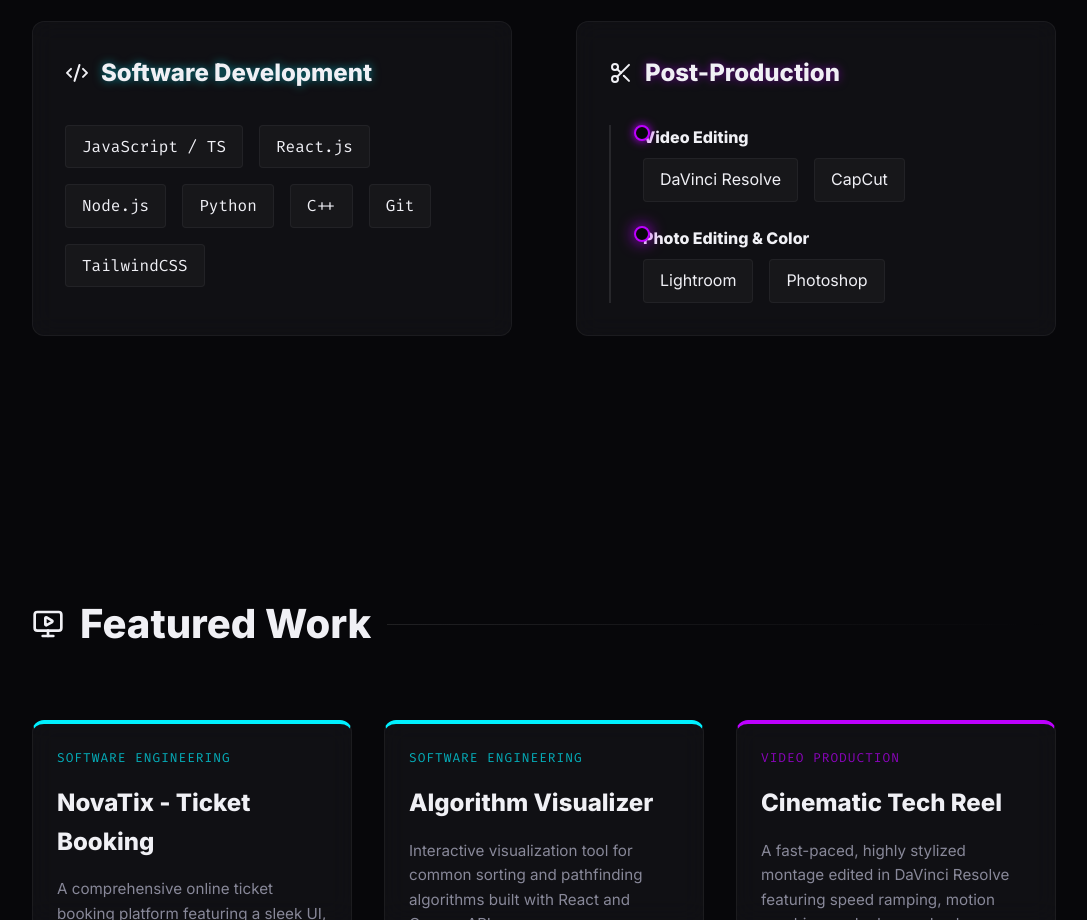
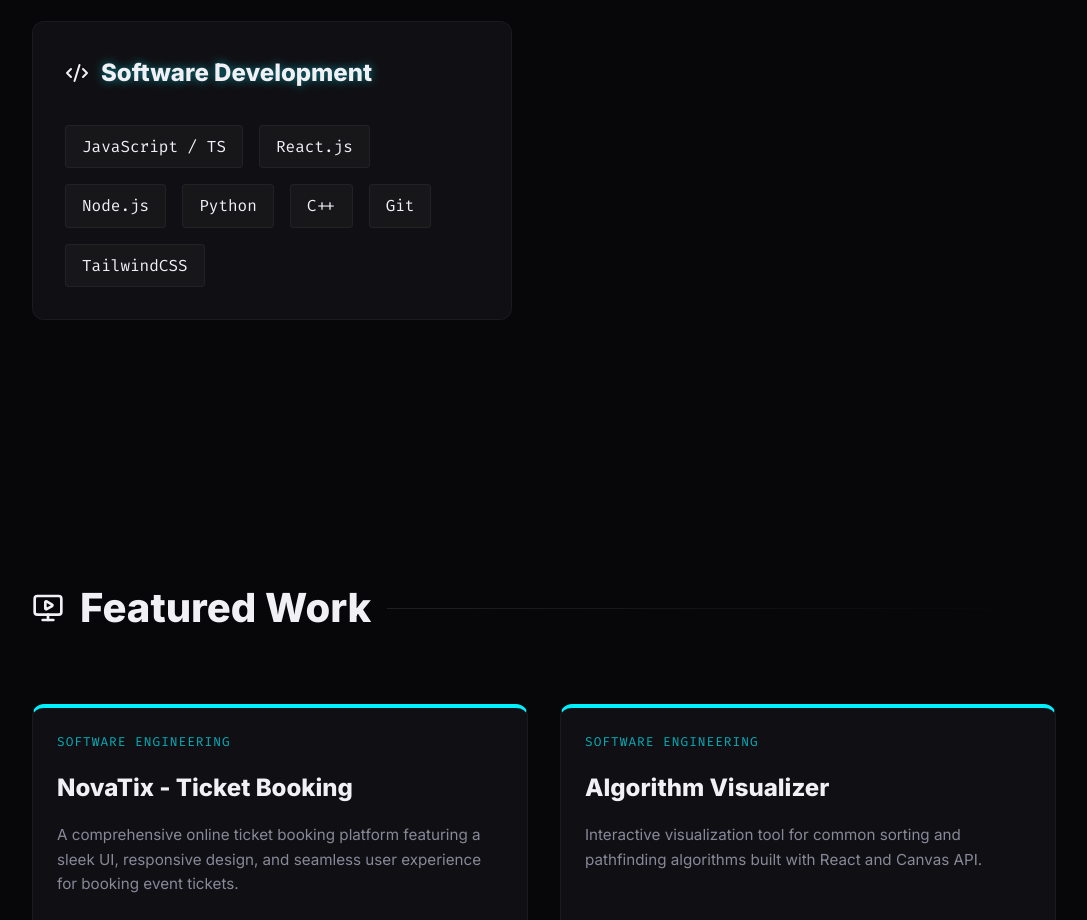
Before and after one commit to Soham-0207/Portfolio, a React (Vite) app: page / in a window 1280 px wide. Shown: the part 1880-2800 px from the top of the page, without its empty margins (96-1183 px from the left). Built offline with nearby package versions, Linux system fonts and the light colour scheme.

Commit message:
Remove Video and Photo Editor sections

```diff
--- a/src/App.jsx
+++ b/src/App.jsx
@@ -100,16 +100,7 @@ function App() {
                 <span className="glow-cyan">{typedText}</span>
                 <span style={{ animation: 'blink 1s step-end infinite', borderRight: '2px solid var(--accent-cyan)' }}></span>
               </div>
-              <div className="role-separator"></div>
-              <div style={{ color: 'var(--accent-purple)', display: 'flex', alignItems: 'center', gap: '0.5rem' }}>
-                <motion.div
-                  animate={{ rotate: [0, 10, -10, 0] }}
-                  transition={{ repeat: Infinity, duration: 2, ease: "easeInOut" }}
-                >
-                  <Film size={20} className="glow-purple" />
-                </motion.div>
-                Video & Photo Editor
-              </div>
+
             </motion.div>
 
             <motion.div
@@ -259,58 +250,7 @@ function App() {
             </div>
           </motion.div>
 
-          <motion.div
-            variants={fadeInUp}
-            className="glass-panel"
-            style={{ padding: '2rem' }}
-            whileHover={{ scale: 1.02 }}
-          >
-            <h3 className="skill-category-title glow-purple" style={{ animation: 'float 6s ease-in-out infinite reverse' }}>
-              <Scissors size={24} /> Post-Production
-            </h3>
-            <div className="timeline-track">
-              <div style={{ paddingBottom: '1.5rem', position: 'relative' }}>
-                <div className="timeline-node" style={{ borderColor: 'var(--accent-purple)', animation: 'pulse-glow 2s infinite' }}></div>
-                <h4 style={{ marginBottom: '0.5rem' }}>Video Editing</h4>
-                <div className="skill-list">
-                  {['DaVinci Resolve', 'CapCut'].map(skill => (
-                    <motion.span
-                      key={skill}
-                      className="skill-tag edit"
-                      drag
-                      dragConstraints={{ left: 0, right: 0, top: 0, bottom: 0 }}
-                      dragElastic={0.5}
-                      whileDrag={{ scale: 1.2, zIndex: 10, cursor: 'grabbing' }}
-                      whileHover={{ scale: 1.1, y: -5, borderColor: "var(--accent-purple)", boxShadow: "0px 5px 15px rgba(189,0,255,0.3)" }}
-                      whileTap={{ scale: 0.95 }}
-                    >
-                      {skill}
-                    </motion.span>
-                  ))}
-                </div>
-              </div>
-              <div style={{ position: 'relative' }}>
-                <div className="timeline-node" style={{ borderColor: 'var(--accent-purple)', animation: 'pulse-glow 2s infinite 1s' }}></div>
-                <h4 style={{ marginBottom: '0.5rem' }}>Photo Editing & Color</h4>
-                <div className="skill-list">
-                  {['Lightroom', 'Photoshop'].map(skill => (
-                    <motion.span
-                      key={skill}
-                      className="skill-tag edit"
-                      drag
-                      dragConstraints={{ left: 0, right: 0, top: 0, bottom: 0 }}
-                      dragElastic={0.5}
-                      whileDrag={{ scale: 1.2, zIndex: 10, cursor: 'grabbing' }}
-                      whileHover={{ scale: 1.1, y: -5, borderColor: "var(--accent-purple)", boxShadow: "0px 5px 15px rgba(189,0,255,0.3)" }}
-                      whileTap={{ scale: 0.95 }}
-                    >
-                      {skill}
-                    </motion.span>
-                  ))}
-                </div>
-              </div>
-            </div>
-          </motion.div>
+
         </div>
       </motion.section>
 
@@ -376,30 +316,7 @@ function App() {
             </div>
           </motion.div>
 
-          {/* Video Editing Project Placeholder */}
-          <motion.div
-            variants={fadeInUp}
-            className="glass-panel project-card"
-            style={{ borderTop: '4px solid var(--accent-purple)' }}
-            whileHover={{ y: -10, boxShadow: "0px 20px 30px rgba(0,0,0,0.5), 0px 0px 15px rgba(189,0,255,0.1)" }}
-          >
-            <div className="project-type edit mono">Video Production</div>
-            <h3 className="project-title">Cinematic Tech Reel</h3>
-            <p className="project-desc">
-              A fast-paced, highly stylized montage edited in DaVinci Resolve featuring speed ramping, motion graphics, and advanced color grading.
-            </p>
-            <div>
-              <motion.a
-                href="#"
-                className="project-link"
-                style={{ color: 'var(--text-muted)' }}
-                whileHover={{ x: 5, color: "var(--accent-purple)" }}
-                whileTap={{ scale: 0.95 }}
-              >
-                <MonitorPlay size={16} /> Coming Soon
-              </motion.a>
-            </div>
-          </motion.div>
+
         </div>
       </motion.section>
 
```
